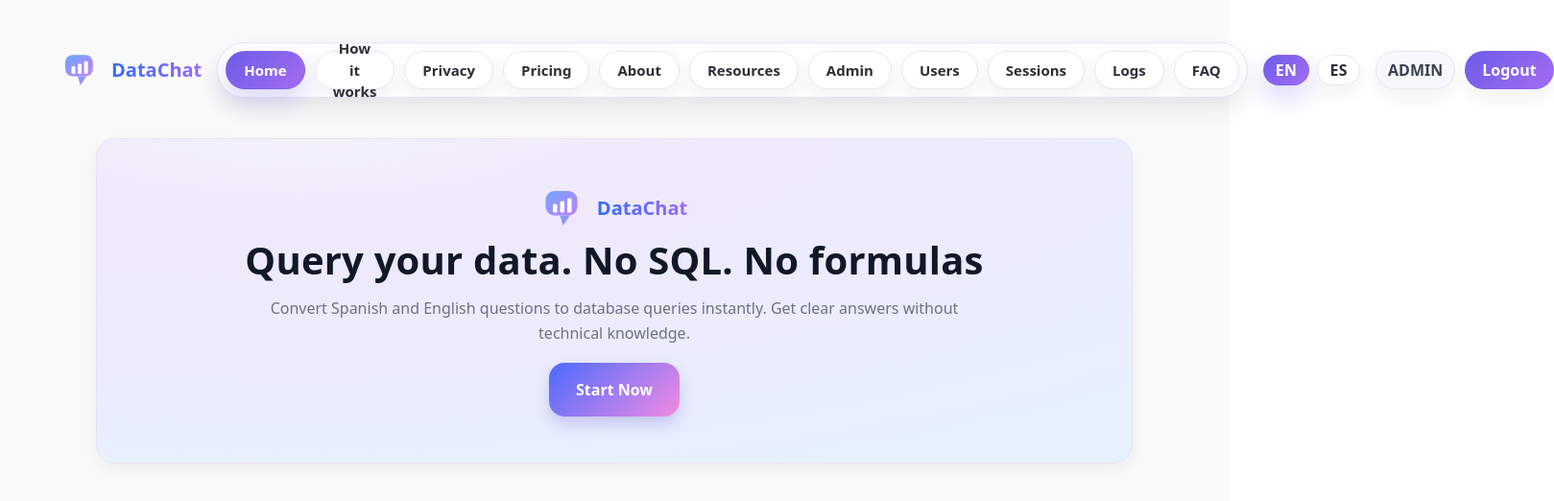
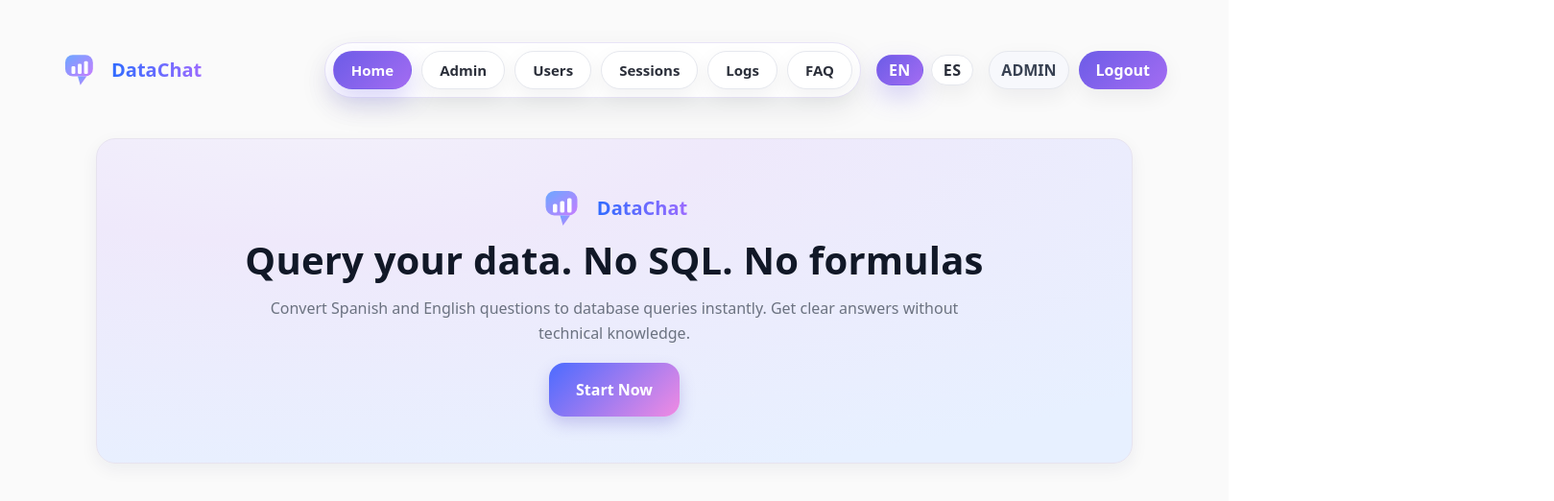
Before and after one commit to jcramonp/DataChat, a React (Vite) app in the folder frontend/: page / in a window 1280 px wide. Shown: the top 522 px of the page at 96% size, 1619 px wide, since content can reach past the window. Built offline with nearby package versions, Linux system fonts and the light colour scheme; sample sign-in values are in the browser's storage.

Commit message:
modify NavBar.tsx so when loggged in the dont appear

```diff
--- a/frontend/src/components/NavBar.tsx
+++ b/frontend/src/components/NavBar.tsx
@@ -4,15 +4,13 @@
 import { getAuth, clearAuth } from "../services/api";
 import { useTranslation } from "react-i18next";
 
-const Tab = ({
-  to,
-  active,
-  children,
-}: {
+type TabProps = {
   to: string;
   active: boolean;
   children: React.ReactNode;
-}) => (
+};
+
+const Tab = ({ to, active, children }: TabProps) => (
   <Link
     to={to}
     className={`nav-pill ${active ? "active" : ""}`}
@@ -21,6 +19,15 @@
     {children}
   </Link>
 );
+
+// Links tipo “How it works, Privacy…” (se ocultan al estar logueado)
+const EXTRA_LINKS = [
+  { label: "How it works", to: "/" },
+  { label: "Privacy", to: "/" },
+  { label: "Pricing", to: "/" },
+  { label: "About", to: "/" },
+  { label: "Resources", to: "/" },
+];
 
 export default function NavBar() {
   const { pathname } = useLocation();
@@ -31,7 +38,7 @@
   const { t, i18n } = useTranslation();
   const currentLang = (i18n.language || localStorage.getItem("dc_lang") || "en")
     .slice(0, 2)
-    .toLowerCase();
+    .toLowerCase() as "en" | "es";
 
   const setLang = (lng: "en" | "es") => {
     i18n.changeLanguage(lng);
@@ -45,21 +52,14 @@
     nav("/login", { replace: true });
   };
 
-  // Links “estilo avaros.ai”; por ahora van a Home
-  const EXTRA_LINKS = [
-    { label: "How it works", to: "/" },
-    { label: "Privacy", to: "/" },
-    { label: "Pricing", to: "/" },
-    { label: "About", to: "/" },
-    { label: "Resources", to: "/" },
-  ];
-
   return (
     <header className="dc-nav">
       <div className="nav-inner">
         {/* Left - Brand */}
         <Link to="/" className="dc-brand" aria-label="DataChat Home">
           <Logo size={34} />
+          {/* Si quieres mostrar texto junto al logo, descomenta: */}
+          {/* <span className="dc-brand-name">DataChat</span> */}
         </Link>
 
         {/* Center - Rail */}
@@ -67,12 +67,13 @@
           <nav className="seg-rail" aria-label="Primary">
             <Tab to="/" active={is("/")}>{t("nav.home")}</Tab>
 
-            {/* Enlaces extra */}
-            {EXTRA_LINKS.map((l) => (
-              <Tab key={l.label} to={l.to} active={false}>
-                {l.label}
-              </Tab>
-            ))}
+            {/* Enlaces “extra”: solo si NO hay sesión */}
+            {!isAuthed &&
+              EXTRA_LINKS.map((l) => (
+                <Tab key={l.label} to={l.to} active={false}>
+                  {l.label}
+                </Tab>
+              ))}
 
             {/* Rutas según rol */}
             {isAuthed && role !== "admin" && (
@@ -98,7 +99,9 @@
               </>
             )}
 
-            <Tab to="/faq" active={is("/faq")}>{t("nav2.faq")}</Tab>
+            <Tab to="/faq" active={is("/faq")}>
+              {t("nav2.faq")}
+            </Tab>
           </nav>
         </div>
 
```
